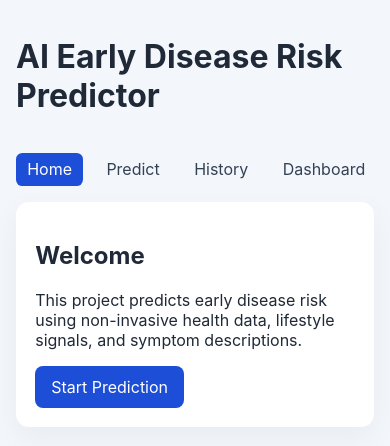
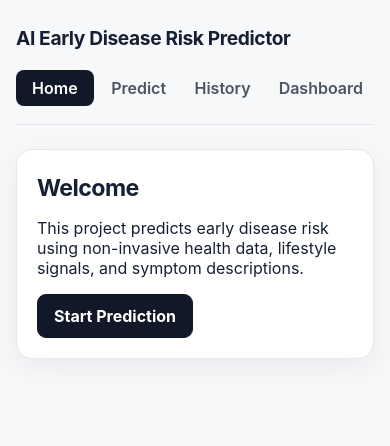
Before and after one commit to bhedanikhilkumar-code/noninvasive-disease-risk-predictor, a React (Vite) app in the folder frontend/: page / in a window 390 px wide. Shown: the top 446 px of the page. Built offline with nearby package versions, Linux system fonts and the light colour scheme; no server answers.

Commit message:
style(frontend): improve accessibility, responsiveness, and visual hierarchy

```diff
--- a/frontend/src/styles/app.css
+++ b/frontend/src/styles/app.css
@@ -1,18 +1,75 @@
-body { font-family: Inter, Arial, sans-serif; margin: 0; background: #f3f6fb; color: #1f2937; }
-.container { max-width: 1000px; margin: 0 auto; padding: 1rem; }
-header { display: flex; justify-content: space-between; align-items: center; gap: 1rem; flex-wrap: wrap; }
-nav { display: flex; gap: .75rem; }
-nav a { text-decoration: none; color: #334155; padding: .4rem .7rem; border-radius: .4rem; }
-nav a.active { background: #1d4ed8; color: #fff; }
-.card { background: #fff; margin-top: 1rem; border-radius: .8rem; padding: 1.2rem; box-shadow: 0 10px 30px rgba(0,0,0,.05); }
-.grid { display: grid; grid-template-columns: repeat(auto-fit,minmax(220px,1fr)); gap: .8rem; }
-label { display: flex; flex-direction: column; gap: .3rem; font-size: .92rem; }
-input,select,textarea { padding: .55rem; border: 1px solid #cbd5e1; border-radius: .45rem; font: inherit; }
-.btn { background: #1d4ed8; color: #fff; border: none; border-radius: .5rem; padding: .7rem 1rem; cursor: pointer; text-decoration: none; display: inline-block; width: fit-content; }
-.error { color: #b91c1c; }
-.table-wrap { overflow-x: auto; }
-table { width: 100%; border-collapse: collapse; }
-th,td { border-bottom: 1px solid #e2e8f0; padding: .55rem; text-align: left; }
-.stats-grid { display: grid; grid-template-columns: repeat(auto-fit, minmax(200px, 1fr)); gap: .8rem; margin-bottom: .8rem; }
-.stat-box { background: #eef2ff; padding: .8rem; border-radius: .55rem; }
-.checkbox-row { flex-direction: row; align-items: center; gap: .5rem; margin-top: 1.5rem; }
+:root {
+  font-family: Inter, ui-sans-serif, system-ui, -apple-system, BlinkMacSystemFont, "Segoe UI", sans-serif;
+  color: #172033;
+  background: #f7f8fa;
+  font-synthesis: none;
+  text-rendering: optimizeLegibility;
+}
+
+* { box-sizing: border-box; }
+body { margin: 0; min-width: 320px; background: #f7f8fa; color: #172033; }
+button, input, select, textarea { font: inherit; }
+button:focus-visible, a:focus-visible, input:focus-visible, select:focus-visible, textarea:focus-visible { outline: 3px solid #111827; outline-offset: 2px; }
+
+.container { max-width: 1080px; margin: 0 auto; padding: 24px; }
+header { display: flex; justify-content: space-between; align-items: center; gap: 20px; flex-wrap: wrap; padding: 10px 0 18px; border-bottom: 1px solid #e5e7eb; }
+header h1 { margin: 0; font-size: clamp(1.2rem, 2vw, 1.6rem); letter-spacing: -0.02em; }
+nav { display: flex; gap: 6px; flex-wrap: wrap; }
+nav a { text-decoration: none; color: #4b5563; padding: 8px 11px; border-radius: 8px; font-weight: 600; }
+nav a:hover { background: #eef0f3; color: #111827; }
+nav a.active { background: #111827; color: #fff; }
+
+.card { background: #fff; margin-top: 24px; border: 1px solid #e5e7eb; border-radius: 16px; padding: clamp(20px, 4vw, 32px); box-shadow: 0 8px 30px rgba(17, 24, 39, .06); }
+.card h2 { margin: 4px 0 10px; font-size: clamp(1.45rem, 3vw, 2rem); letter-spacing: -0.025em; }
+.card h3 { margin-top: 28px; }
+.muted { color: #667085; line-height: 1.6; }
+.eyebrow { margin: 0; color: #667085; font-size: .78rem; font-weight: 800; letter-spacing: .08em; text-transform: uppercase; }
+.section-heading { display: flex; align-items: center; justify-content: space-between; gap: 16px; }
+.privacy-badge { border: 1px solid #d1d5db; border-radius: 999px; padding: 6px 10px; color: #4b5563; font-size: .78rem; font-weight: 700; white-space: nowrap; }
+
+.grid { display: grid; grid-template-columns: repeat(2, minmax(0, 1fr)); gap: 18px; margin-top: 24px; }
+label { display: flex; flex-direction: column; gap: 7px; font-size: .9rem; font-weight: 700; color: #344054; }
+input, select, textarea { width: 100%; padding: 11px 12px; border: 1px solid #d0d5dd; border-radius: 9px; background: #fff; color: #172033; }
+input:hover, select:hover, textarea:hover { border-color: #98a2b3; }
+textarea { resize: vertical; min-height: 100px; }
+small { color: #667085; font-weight: 500; }
+.full-width { grid-column: 1 / -1; }
+.checkbox-row { flex-direction: row; align-items: center; gap: 9px; margin-top: 27px; }
+.checkbox-row input { width: 17px; height: 17px; }
+.btn { background: #111827; color: #fff; border: 1px solid #111827; border-radius: 9px; padding: 11px 16px; cursor: pointer; text-decoration: none; display: inline-block; width: fit-content; font-weight: 750; transition: transform .15s ease, background .15s ease; }
+.btn:hover { background: #000; transform: translateY(-1px); }
+.btn:disabled { opacity: .55; cursor: wait; transform: none; }
+.error { color: #9b1c1c; background: #fef2f2; border: 1px solid #fecaca; padding: 11px 13px; border-radius: 9px; line-height: 1.5; }
+
+.table-wrap { overflow-x: auto; border: 1px solid #e5e7eb; border-radius: 10px; margin-top: 20px; }
+table { width: 100%; border-collapse: collapse; min-width: 720px; }
+th, td { border-bottom: 1px solid #eef0f2; padding: 12px; text-align: left; vertical-align: top; }
+th { background: #f9fafb; color: #475467; font-size: .82rem; }
+tr:last-child td { border-bottom: 0; }
+
+.stats-grid { display: grid; grid-template-columns: repeat(3, minmax(0, 1fr)); gap: 14px; margin: 22px 0; }
+.stat-box { background: #f8f9fb; border: 1px solid #e5e7eb; padding: 18px; border-radius: 12px; display: flex; flex-direction: column; gap: 5px; }
+.stat-box span { color: #667085; font-size: .84rem; }
+.stat-box strong { font-size: 1.55rem; }
+.chart-wrap { width: 100%; height: 280px; }
+.result-summary { display: grid; grid-template-columns: repeat(2, minmax(0, 1fr)); gap: 14px; margin: 24px 0; }
+.result-summary > div { border: 1px solid #e5e7eb; border-radius: 12px; padding: 18px; display: flex; flex-direction: column; gap: 6px; }
+.result-summary strong { font-size: 1.8rem; }
+.explanation-list { padding-left: 22px; line-height: 1.7; }
+.disclaimer { margin: 24px 0; padding: 13px; background: #f8f9fb; border: 1px solid #e5e7eb; border-radius: 9px; color: #667085; font-size: .88rem; line-height: 1.55; }
+.empty-state { text-align: center; }
+
+@media (max-width: 700px) {
+  .container { padding: 16px; }
+  header { align-items: flex-start; }
+  nav { width: 100%; }
+  nav a { flex: 1; text-align: center; }
+  .grid, .stats-grid, .result-summary { grid-template-columns: 1fr; }
+  .full-width { grid-column: auto; }
+  .checkbox-row { margin-top: 0; }
+  .section-heading { align-items: flex-start; flex-direction: column; }
+}
+
+@media (prefers-reduced-motion: reduce) {
+  .btn { transition: none; }
+}
```
